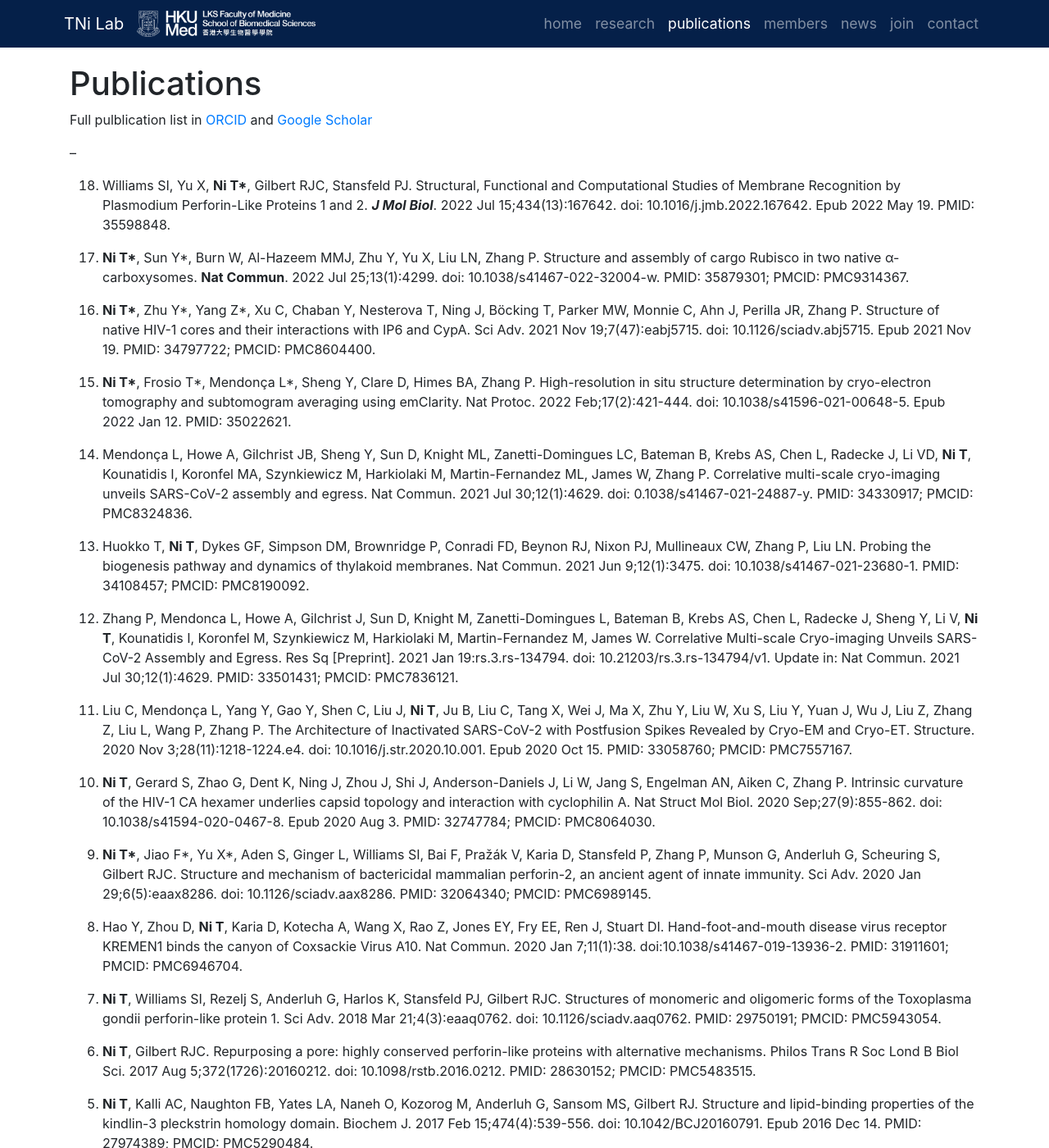
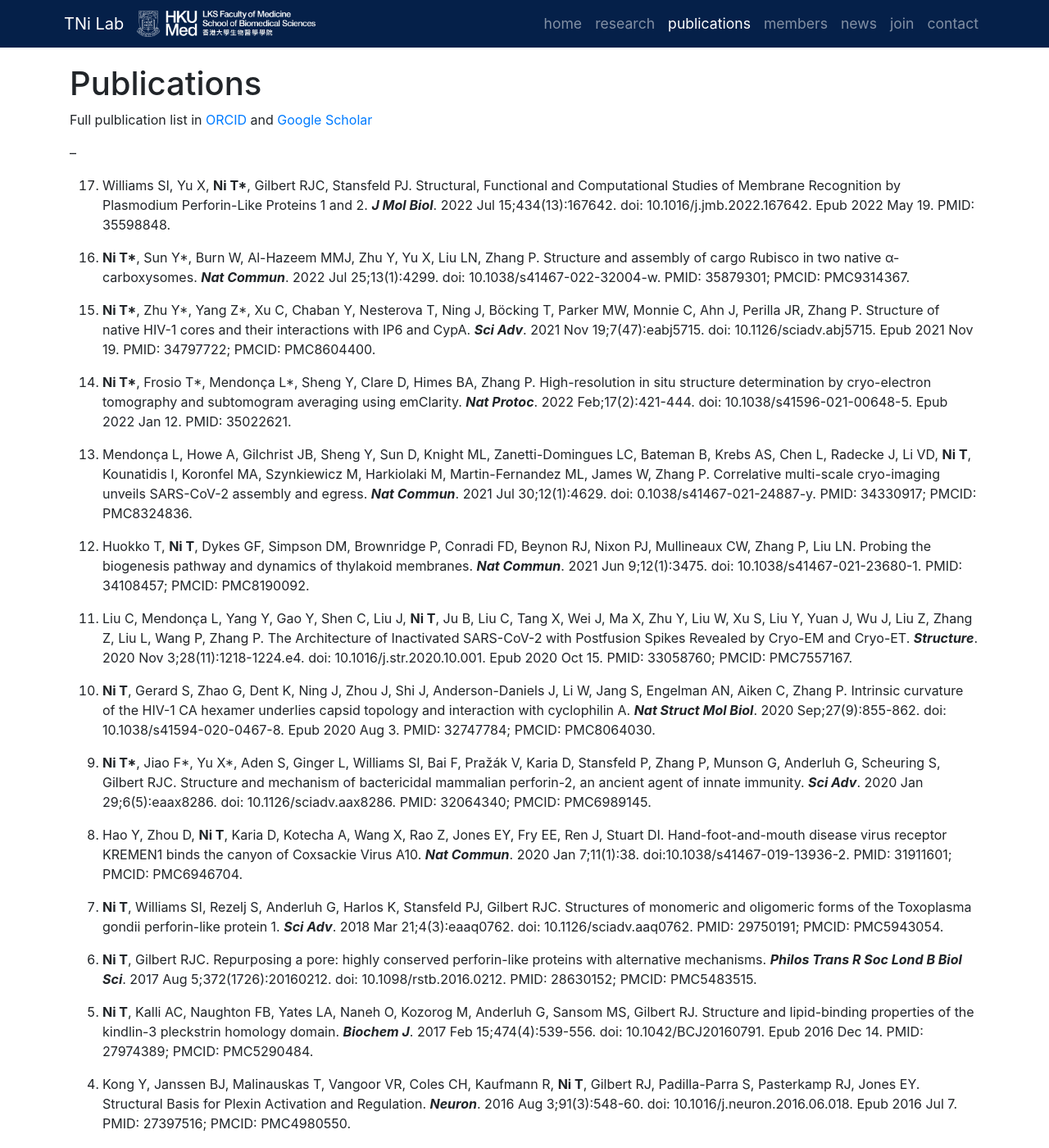
Before and after one commit to Tao-Ni/TNI_lab_github, a Jekyll site: the page built from publications/index.md, in a window 1280 px wide and 1400 px high. Shown: the whole window at 82% size. Built offline with Jekyll 4.4.1, drawn with Linux system fonts in a browser that asks for light colours; some of the changed text lies outside the part shown.

Commit message:
Update index.md

```diff
--- a/publications/index.md
+++ b/publications/index.md
@@ -14,37 +14,35 @@
 
 1. Williams SI, Yu X, **Ni T\***, Gilbert RJC, Stansfeld PJ. Structural, Functional and Computational Studies of Membrane Recognition by Plasmodium Perforin-Like Proteins 1 and 2. _**J Mol Biol**_. 2022 Jul 15;434(13):167642. doi: 10.1016/j.jmb.2022.167642. Epub 2022 May 19. PMID: 35598848.
 
-1. **Ni T\***, Sun Y\*, Burn W, Al-Hazeem MMJ, Zhu Y, Yu X, Liu LN, Zhang P. Structure and assembly of cargo Rubisco in two native α-carboxysomes. **Nat Commun**. 2022 Jul 25;13(1):4299. doi: 10.1038/s41467-022-32004-w. PMID: 35879301; PMCID: PMC9314367.
+1. **Ni T\***, Sun Y\*, Burn W, Al-Hazeem MMJ, Zhu Y, Yu X, Liu LN, Zhang P. Structure and assembly of cargo Rubisco in two native α-carboxysomes. _**Nat Commun**_. 2022 Jul 25;13(1):4299. doi: 10.1038/s41467-022-32004-w. PMID: 35879301; PMCID: PMC9314367.
 
-1. **Ni T\***, Zhu Y\*, Yang Z\*, Xu C, Chaban Y, Nesterova T, Ning J, Böcking T, Parker MW, Monnie C, Ahn J, Perilla JR, Zhang P. Structure of native HIV-1 cores and their interactions with IP6 and CypA. Sci Adv. 2021 Nov 19;7(47):eabj5715. doi: 10.1126/sciadv.abj5715. Epub 2021 Nov 19. PMID: 34797722; PMCID: PMC8604400.
+1. **Ni T\***, Zhu Y\*, Yang Z\*, Xu C, Chaban Y, Nesterova T, Ning J, Böcking T, Parker MW, Monnie C, Ahn J, Perilla JR, Zhang P. Structure of native HIV-1 cores and their interactions with IP6 and CypA. _**Sci Adv**_. 2021 Nov 19;7(47):eabj5715. doi: 10.1126/sciadv.abj5715. Epub 2021 Nov 19. PMID: 34797722; PMCID: PMC8604400.
 
-2. **Ni T\***, Frosio T\*, Mendonça L\*, Sheng Y, Clare D, Himes BA, Zhang P. High-resolution in situ structure determination by cryo-electron tomography and subtomogram averaging using emClarity. Nat Protoc. 2022 Feb;17(2):421-444. doi: 10.1038/s41596-021-00648-5. Epub 2022 Jan 12. PMID: 35022621.
+2. **Ni T\***, Frosio T\*, Mendonça L\*, Sheng Y, Clare D, Himes BA, Zhang P. High-resolution in situ structure determination by cryo-electron tomography and subtomogram averaging using emClarity. _**Nat Protoc**_. 2022 Feb;17(2):421-444. doi: 10.1038/s41596-021-00648-5. Epub 2022 Jan 12. PMID: 35022621.
 
-1. Mendonça L, Howe A, Gilchrist JB, Sheng Y, Sun D, Knight ML, Zanetti-Domingues LC, Bateman B, Krebs AS, Chen L, Radecke J, Li VD, **Ni T**, Kounatidis I, Koronfel MA, Szynkiewicz M, Harkiolaki M, Martin-Fernandez ML, James W, Zhang P. Correlative multi-scale cryo-imaging unveils SARS-CoV-2 assembly and egress. Nat Commun. 2021 Jul 30;12(1):4629. doi: 0.1038/s41467-021-24887-y. PMID: 34330917; PMCID: PMC8324836.
+1. Mendonça L, Howe A, Gilchrist JB, Sheng Y, Sun D, Knight ML, Zanetti-Domingues LC, Bateman B, Krebs AS, Chen L, Radecke J, Li VD, **Ni T**, Kounatidis I, Koronfel MA, Szynkiewicz M, Harkiolaki M, Martin-Fernandez ML, James W, Zhang P. Correlative multi-scale cryo-imaging unveils SARS-CoV-2 assembly and egress. _**Nat Commun**_. 2021 Jul 30;12(1):4629. doi: 0.1038/s41467-021-24887-y. PMID: 34330917; PMCID: PMC8324836.
 
-1. Huokko T, **Ni T**, Dykes GF, Simpson DM, Brownridge P, Conradi FD, Beynon RJ, Nixon PJ, Mullineaux CW, Zhang P, Liu LN. Probing the biogenesis pathway and dynamics of thylakoid membranes. Nat Commun. 2021 Jun 9;12(1):3475. doi: 10.1038/s41467-021-23680-1. PMID: 34108457; PMCID: PMC8190092.
+1. Huokko T, **Ni T**, Dykes GF, Simpson DM, Brownridge P, Conradi FD, Beynon RJ, Nixon PJ, Mullineaux CW, Zhang P, Liu LN. Probing the biogenesis pathway and dynamics of thylakoid membranes. _**Nat Commun**_. 2021 Jun 9;12(1):3475. doi: 10.1038/s41467-021-23680-1. PMID: 34108457; PMCID: PMC8190092.
 
-1. Zhang P, Mendonca L, Howe A, Gilchrist J, Sun D, Knight M, Zanetti-Domingues L, Bateman B, Krebs AS, Chen L, Radecke J, Sheng Y, Li V, **Ni T**, Kounatidis I, Koronfel M, Szynkiewicz M, Harkiolaki M, Martin-Fernandez M, James W. Correlative Multi-scale Cryo-imaging Unveils SARS-CoV-2 Assembly and Egress. Res Sq [Preprint]. 2021 Jan 19:rs.3.rs-134794. doi: 10.21203/rs.3.rs-134794/v1. Update in: Nat Commun. 2021 Jul 30;12(1):4629. PMID: 33501431; PMCID: PMC7836121.
+1. Liu C, Mendonça L, Yang Y, Gao Y, Shen C, Liu J, **Ni T**, Ju B, Liu C, Tang X, Wei J, Ma X, Zhu Y, Liu W, Xu S, Liu Y, Yuan J, Wu J, Liu Z, Zhang Z, Liu L, Wang P, Zhang P. The Architecture of Inactivated SARS-CoV-2 with Postfusion Spikes Revealed by Cryo-EM and Cryo-ET. _**Structure**_. 2020 Nov 3;28(11):1218-1224.e4. doi: 10.1016/j.str.2020.10.001. Epub 2020 Oct 15. PMID: 33058760; PMCID: PMC7557167.
 
-1. Liu C, Mendonça L, Yang Y, Gao Y, Shen C, Liu J, **Ni T**, Ju B, Liu C, Tang X, Wei J, Ma X, Zhu Y, Liu W, Xu S, Liu Y, Yuan J, Wu J, Liu Z, Zhang Z, Liu L, Wang P, Zhang P. The Architecture of Inactivated SARS-CoV-2 with Postfusion Spikes Revealed by Cryo-EM and Cryo-ET. Structure. 2020 Nov 3;28(11):1218-1224.e4. doi: 10.1016/j.str.2020.10.001. Epub 2020 Oct 15. PMID: 33058760; PMCID: PMC7557167.
+1. **Ni T**, Gerard S, Zhao G, Dent K, Ning J, Zhou J, Shi J, Anderson-Daniels J, Li W, Jang S, Engelman AN, Aiken C, Zhang P. Intrinsic curvature of the HIV-1 CA hexamer underlies capsid topology and interaction with cyclophilin A. _**Nat Struct Mol Biol**_. 2020 Sep;27(9):855-862. doi: 10.1038/s41594-020-0467-8. Epub 2020 Aug 3. PMID: 32747784; PMCID: PMC8064030.
 
-1. **Ni T**, Gerard S, Zhao G, Dent K, Ning J, Zhou J, Shi J, Anderson-Daniels J, Li W, Jang S, Engelman AN, Aiken C, Zhang P. Intrinsic curvature of the HIV-1 CA hexamer underlies capsid topology and interaction with cyclophilin A. Nat Struct Mol Biol. 2020 Sep;27(9):855-862. doi: 10.1038/s41594-020-0467-8. Epub 2020 Aug 3. PMID: 32747784; PMCID: PMC8064030.
+1. **Ni T\***, Jiao F\*, Yu X\*, Aden S, Ginger L, Williams SI, Bai F, Pražák V, Karia D, Stansfeld P, Zhang P, Munson G, Anderluh G, Scheuring S, Gilbert RJC. Structure and mechanism of bactericidal mammalian perforin-2, an ancient agent of innate immunity. _**Sci Adv**_. 2020 Jan 29;6(5):eaax8286. doi: 10.1126/sciadv.aax8286. PMID: 32064340; PMCID: PMC6989145.
 
-1. **Ni T\***, Jiao F\*, Yu X\*, Aden S, Ginger L, Williams SI, Bai F, Pražák V, Karia D, Stansfeld P, Zhang P, Munson G, Anderluh G, Scheuring S, Gilbert RJC. Structure and mechanism of bactericidal mammalian perforin-2, an ancient agent of innate immunity. Sci Adv. 2020 Jan 29;6(5):eaax8286. doi: 10.1126/sciadv.aax8286. PMID: 32064340; PMCID: PMC6989145.
+1. Hao Y, Zhou D, **Ni T**, Karia D, Kotecha A, Wang X, Rao Z, Jones EY, Fry EE, Ren J, Stuart DI. Hand-foot-and-mouth disease virus receptor KREMEN1 binds the canyon of Coxsackie Virus A10. _**Nat Commun**_. 2020 Jan 7;11(1):38. doi:10.1038/s41467-019-13936-2. PMID: 31911601; PMCID: PMC6946704.
 
-1. Hao Y, Zhou D, **Ni T**, Karia D, Kotecha A, Wang X, Rao Z, Jones EY, Fry EE, Ren J, Stuart DI. Hand-foot-and-mouth disease virus receptor KREMEN1 binds the canyon of Coxsackie Virus A10. Nat Commun. 2020 Jan 7;11(1):38. doi:10.1038/s41467-019-13936-2. PMID: 31911601; PMCID: PMC6946704.
+1. **Ni T**, Williams SI, Rezelj S, Anderluh G, Harlos K, Stansfeld PJ, Gilbert RJC. Structures of monomeric and oligomeric forms of the Toxoplasma gondii perforin-like protein 1. _**Sci Adv**_. 2018 Mar 21;4(3):eaaq0762. doi: 10.1126/sciadv.aaq0762. PMID: 29750191; PMCID: PMC5943054.
 
-1. **Ni T**, Williams SI, Rezelj S, Anderluh G, Harlos K, Stansfeld PJ, Gilbert RJC. Structures of monomeric and oligomeric forms of the Toxoplasma gondii perforin-like protein 1. Sci Adv. 2018 Mar 21;4(3):eaaq0762. doi: 10.1126/sciadv.aaq0762. PMID: 29750191; PMCID: PMC5943054.
+1. **Ni T**, Gilbert RJC. Repurposing a pore: highly conserved perforin-like proteins with alternative mechanisms. _**Philos Trans R Soc Lond B Biol Sci**_. 2017 Aug 5;372(1726):20160212. doi: 10.1098/rstb.2016.0212. PMID: 28630152; PMCID: PMC5483515.
 
-1. **Ni T**, Gilbert RJC. Repurposing a pore: highly conserved perforin-like proteins with alternative mechanisms. Philos Trans R Soc Lond B Biol Sci. 2017 Aug 5;372(1726):20160212. doi: 10.1098/rstb.2016.0212. PMID: 28630152; PMCID: PMC5483515.
+1. **Ni T**, Kalli AC, Naughton FB, Yates LA, Naneh O, Kozorog M, Anderluh G, Sansom MS, Gilbert RJ. Structure and lipid-binding properties of the kindlin-3 pleckstrin homology domain. _**Biochem J**_. 2017 Feb 15;474(4):539-556. doi: 10.1042/BCJ20160791. Epub 2016 Dec 14. PMID: 27974389; PMCID: PMC5290484.
 
-1. **Ni T**, Kalli AC, Naughton FB, Yates LA, Naneh O, Kozorog M, Anderluh G, Sansom MS, Gilbert RJ. Structure and lipid-binding properties of the kindlin-3 pleckstrin homology domain. Biochem J. 2017 Feb 15;474(4):539-556. doi: 10.1042/BCJ20160791. Epub 2016 Dec 14. PMID: 27974389; PMCID: PMC5290484.
+1. Kong Y, Janssen BJ, Malinauskas T, Vangoor VR, Coles CH, Kaufmann R, **Ni T**, Gilbert RJ, Padilla-Parra S, Pasterkamp RJ, Jones EY. Structural Basis for Plexin Activation and Regulation. _**Neuron**_. 2016 Aug 3;91(3):548-60. doi: 10.1016/j.neuron.2016.06.018. Epub 2016 Jul 7. PMID: 27397516; PMCID: PMC4980550.
 
-1. Kong Y, Janssen BJ, Malinauskas T, Vangoor VR, Coles CH, Kaufmann R, **Ni T**, Gilbert RJ, Padilla-Parra S, Pasterkamp RJ, Jones EY. Structural Basis for Plexin Activation and Regulation. Neuron. 2016 Aug 3;91(3):548-60. doi: 10.1016/j.neuron.2016.06.018. Epub 2016 Jul 7. PMID: 27397516; PMCID: PMC4980550.
+1. Lu J, Fang L, Zheng H, Lao J, Yang F, Sun L, Xiao J, Lin J, Song T, **Ni T**, Raghwani J, Ke C, Faria NR, Bowden TA, Pybus OG, Li H. The Evolution and Transmission of Epidemic GII.17 Noroviruses. _**J Infect Dis**_. 2016 Aug 15;214(4):556-64. doi: 10.1093/infdis/jiw208. Epub 2016 May 24. PMID: 27354370; PMCID: PMC4957445.
 
-1. Lu J, Fang L, Zheng H, Lao J, Yang F, Sun L, Xiao J, Lin J, Song T, **Ni T**, Raghwani J, Ke C, Faria NR, Bowden TA, Pybus OG, Li H. The Evolution and Transmission of Epidemic GII.17 Noroviruses. J Infect Dis. 2016 Aug 15;214(4):556-64. doi: 10.1093/infdis/jiw208. Epub 2016 May 24. PMID: 27354370; PMCID: PMC4957445.
+1. **Ni T**, Harlos K, Gilbert R. Structure of astrotactin-2: a conserved vertebrate-specific and perforin-like membrane protein involved in neuronal development. _**Open Biol**_. 2016 May;6(5):160053. doi: 10.1098/rsob.160053. Epub 2016 May 4. PMID: 27249642; PMCID: PMC4892435.
 
-1. **Ni T**, Harlos K, Gilbert R. Structure of astrotactin-2: a conserved vertebrate-specific and perforin-like membrane protein involved in neuronal development. Open Biol. 2016 May;6(5):160053. doi: 10.1098/rsob.160053. Epub 2016 May 4. PMID: 27249642; PMCID: PMC4892435.
-
-1. Yu ZQ, **Ni T**, Hong B, Wang HY, Jiang FJ, Zou S, Chen Y, Zheng XL, Klionsky DJ, Liang Y, Xie Z. Dual roles of Atg8-PE deconjugation by Atg4 in autophagy. Autophagy. 2012 Jun;8(6):883-92. doi: 10.4161/auto.19652. Epub 2012 Jun 1. PMID: 22652539; PMCID: PMC3427254.
+1. Yu ZQ, **Ni T**, Hong B, Wang HY, Jiang FJ, Zou S, Chen Y, Zheng XL, Klionsky DJ, Liang Y, Xie Z. Dual roles of Atg8-PE deconjugation by Atg4 in autophagy. _**Autophagy**_. 2012 Jun;8(6):883-92. doi: 10.4161/auto.19652. Epub 2012 Jun 1. PMID: 22652539; PMCID: PMC3427254.
 {: reversed="reversed"}
```
